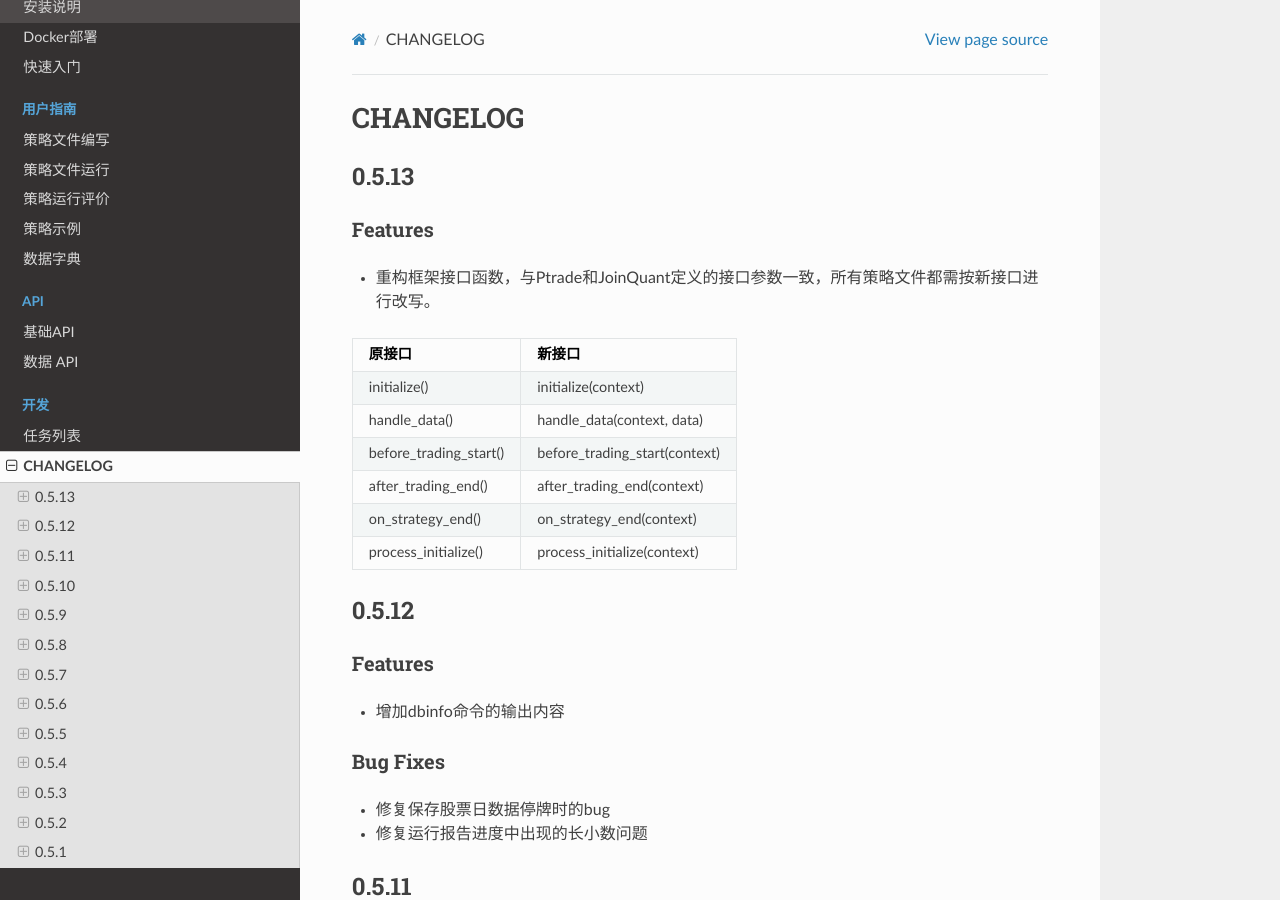
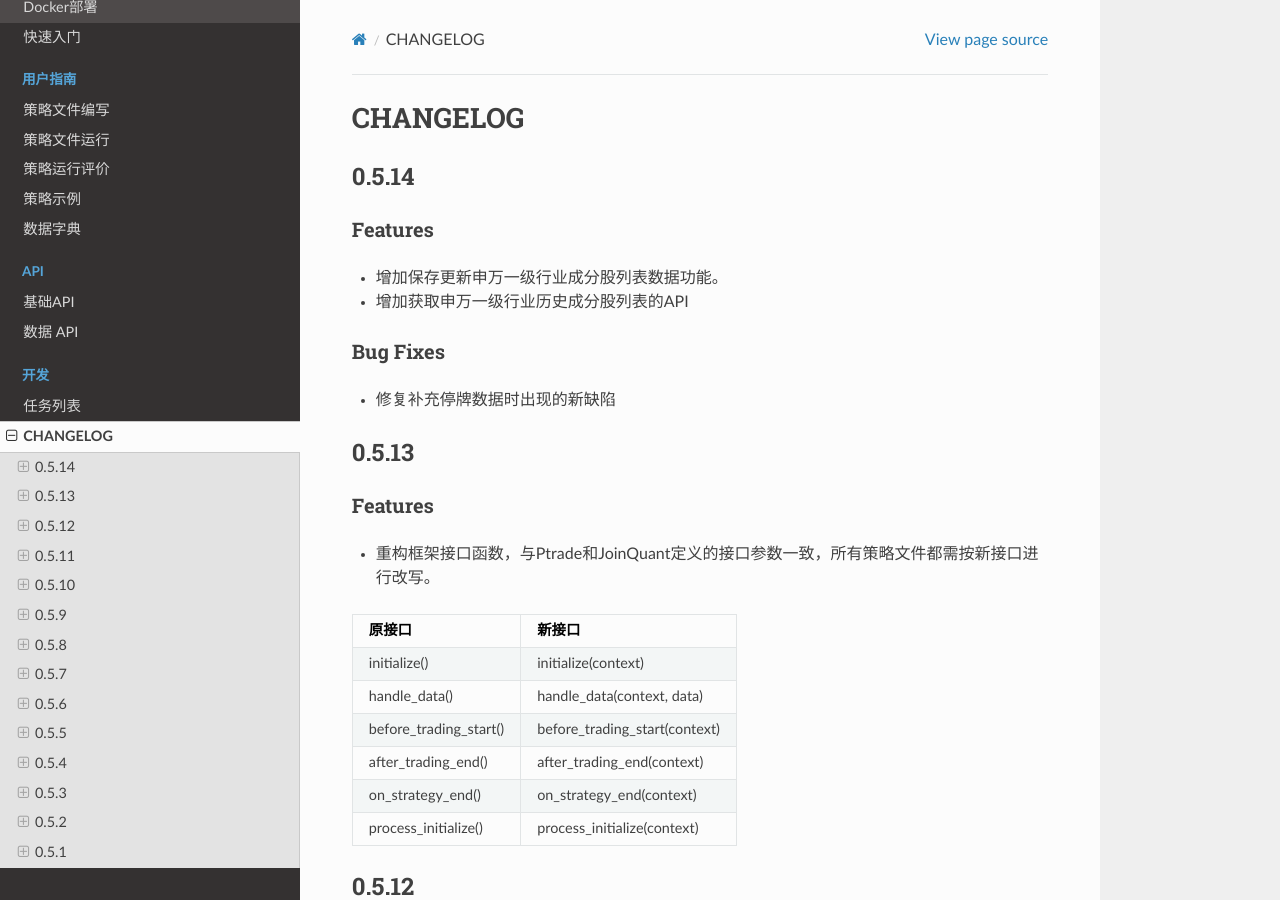
Before and after one commit to haijiangxu/qff, a Sphinx documentation site: the page built from docs/CHANGELOG.md, in a window 1280 px wide and 900 px high. Built offline with Sphinx 7.4.7 and the Read the Docs theme 2.0.0, drawn with Linux system fonts in a browser that asks for light colours.

Commit message:
build: update version and changelog

```diff
--- a/docs/CHANGELOG.md
+++ b/docs/CHANGELOG.md
@@ -1,4 +1,16 @@
 # CHANGELOG
+
+## 0.5.14
+
+### Features
+
+* 增加保存更新申万一级行业成分股列表数据功能。
+* 增加获取申万一级行业历史成分股列表的API
+
+### Bug Fixes
+
+*  修复补充停牌数据时出现的新缺陷
+
 
 ## 0.5.13
 
--- a/qff/__init__.py
+++ b/qff/__init__.py
@@ -22,7 +22,7 @@
 # OUT OF OR IN CONNECTION WITH THE SOFTWARE OR THE USE OR OTHER DEALINGS IN THE
 # SOFTWARE.
 
-__version__ = "0.5.13"
+__version__ = "0.5.14"
 
 import sys
 
@@ -71,6 +71,7 @@ from qff.price.query import (
     get_block_stock,
     get_index_stocks,
     get_index_name,
+    get_industry_stocks,
     get_mtss,
     get_all_securities,
     get_security_info
```
